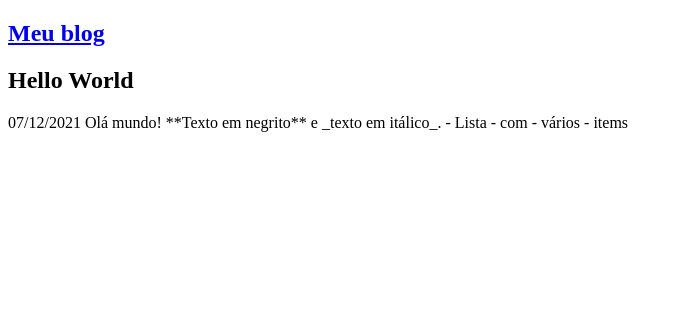
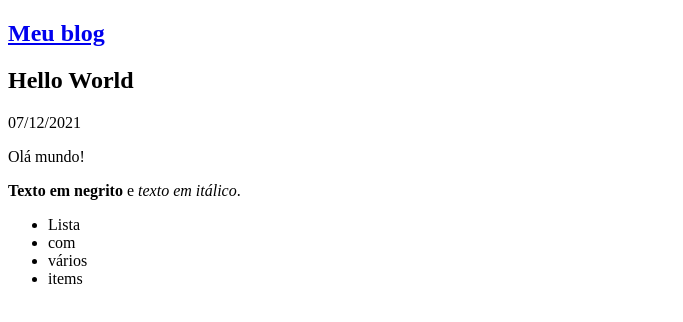
Before and after one commit to arthursiq5/blog, a Next.js app: page /hello-world in a window 1280 px wide. Shown: the top 322 px of the page, without its empty margins (0-683 px from the left). Built offline with nearby package versions, Linux system fonts and the light colour scheme.

Commit message:
Parseado markdown

```diff
--- a/pages/[slug].tsx
+++ b/pages/[slug].tsx
@@ -1,10 +1,11 @@
+import ReactMarkdown from "react-markdown";
 import getPosts, { PostInterface } from "../lib/posts";
 
 const Post = ({title, date, markdown}: PostInterface) => (
     <article>
         <h1>{ title }</h1>
         <time className="font-extralight tracking-winder">{ date }</time>
-        { markdown }
+        <ReactMarkdown>{ markdown }</ReactMarkdown>
     </article>
 )
 
```
